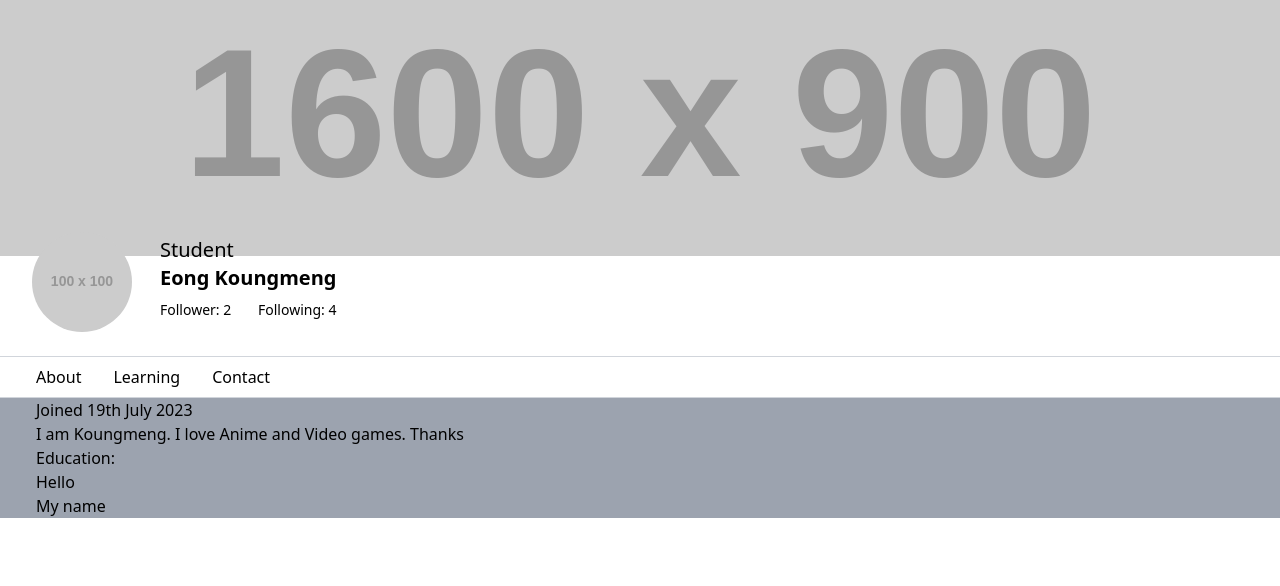
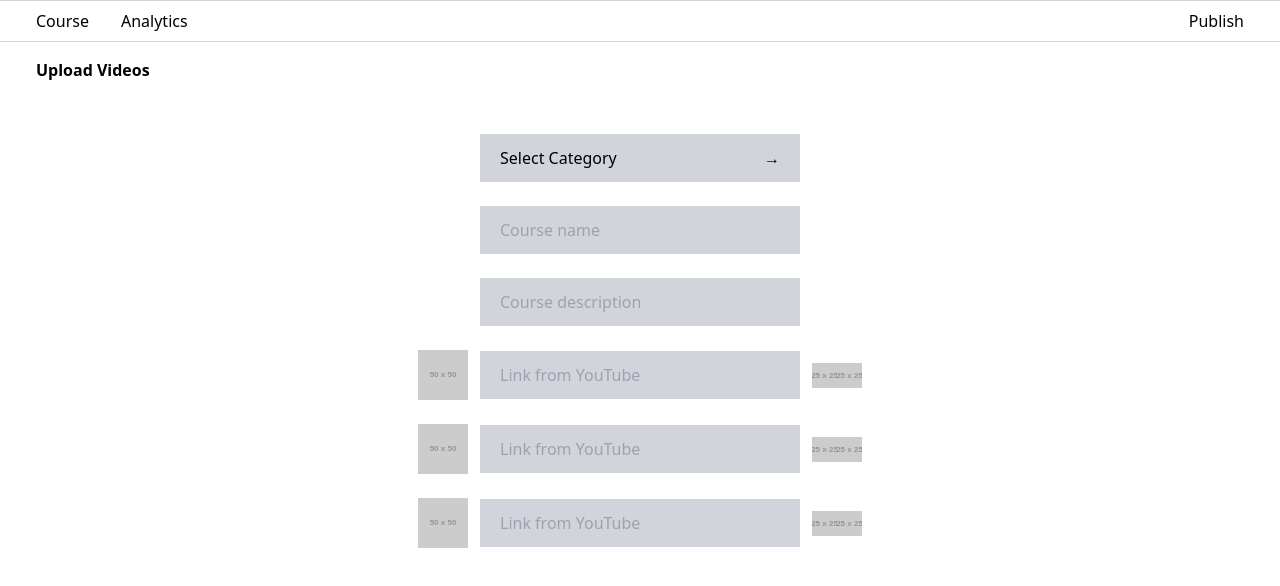
Before and after one commit to SoyVitou2019/Online-Learning-Platform, a React (Vite) app: page /login in a window 1280 px wide. Shown: the top 586 px of the page. Built offline with nearby package versions, Linux system fonts and the light colour scheme.

Commit message:
Upload page

```diff
--- a/src/App.jsx
+++ b/src/App.jsx
@@ -2,12 +2,12 @@
 //import { HeroSection } from "./components/HomePage/HeroSection";
 //import { CardPortrait } from "./components/HomePage/CardPortrait";
 //import { LandingPage } from "./components/Pages/LandingPage";
-import { ProfilePage } from "./components/Pages/ProfilePage";
-
+//import { ProfilePage } from "./components/Pages/ProfilePage";
+import { UploadPage } from "./components/Pages/UploadPage";
 //import { CardLandscape } from "./components/Homepage/CardLandscape";
 
 function App() {
-  return <ProfilePage />;
+  return <UploadPage />;
 }
 
 export default App;
--- /dev/null
+++ b/src/components/Pages/UploadPage.jsx
@@ -0,0 +1,75 @@
+export const UploadPage = () => {
+  return (
+    <>
+      <div className="px-5 flex justify-start border-t border-b border-gray-300">
+        <a href="#" className=" p-4 py-2 text-md font-medium text-center">
+          Course
+        </a>
+        <a href="#" className=" p-4  py-2 text-md font-medium ">
+          Analytics
+        </a>
+        <a href="#" className=" p-4  py-2 text-md font-medium ml-auto ">
+          Publish
+        </a>
+      </div>
+      <p className="font-bold pl-9 pt-4 ">Upload Videos</p>
+      <div className="flex flex-col items-center mt-10">
+        <div className="flex bg-gray-300 w-80 items-center m-3">
+          <p className="px-5 py-3">Select Category</p>
+          <span className="ml-auto pr-5 ">&rarr;</span>
+        </div>
+        <div className="flex bg-gray-300 w-80 items-center m-3">
+          <input
+            className="px-5 py-3 bg-gray-300"
+            type="text"
+            id="courseName"
+            placeholder="Course name"
+          />
+        </div>
+        <div className="flex bg-gray-300 w-80 items-center m-3">
+          <input
+            className="px-5 py-3 bg-gray-300"
+            type="desc"
+            id="courseName"
+            placeholder="Course description"
+          />
+        </div>
+        <div className="flex   items-center m-3">
+          <img src="https://fakeimg.pl/50x50" alt="" className="mr-3" />
+          <input
+            className="px-5 py-3 bg-gray-300 w-80"
+            type="desc"
+            id="courseName"
+            placeholder="Link from YouTube"
+          />
+          <img src="https://fakeimg.pl/25x25" alt="" className="ml-3" />
+          <img src="https://fakeimg.pl/25x25" alt="" />
+        </div>
+
+        <div className="flex   items-center m-3">
+          <img src="https://fakeimg.pl/50x50" alt="" className="mr-3" />
+          <input
+            className="px-5 py-3 bg-gray-300 w-80"
+            type="desc"
+            id="courseName"
+            placeholder="Link from YouTube"
+          />
+          <img src="https://fakeimg.pl/25x25" alt="" className="ml-3" />
+          <img src="https://fakeimg.pl/25x25" alt="" />
+        </div>
+
+        <div className="flex   items-center m-3">
+          <img src="https://fakeimg.pl/50x50" alt="" className="mr-3" />
+          <input
+            className="px-5 py-3 bg-gray-300 w-80"
+            type="desc"
+            id="courseName"
+            placeholder="Link from YouTube"
+          />
+          <img src="https://fakeimg.pl/25x25" alt="" className="ml-3" />
+          <img src="https://fakeimg.pl/25x25" alt="" />
+        </div>
+      </div>
+    </>
+  );
+};
```
